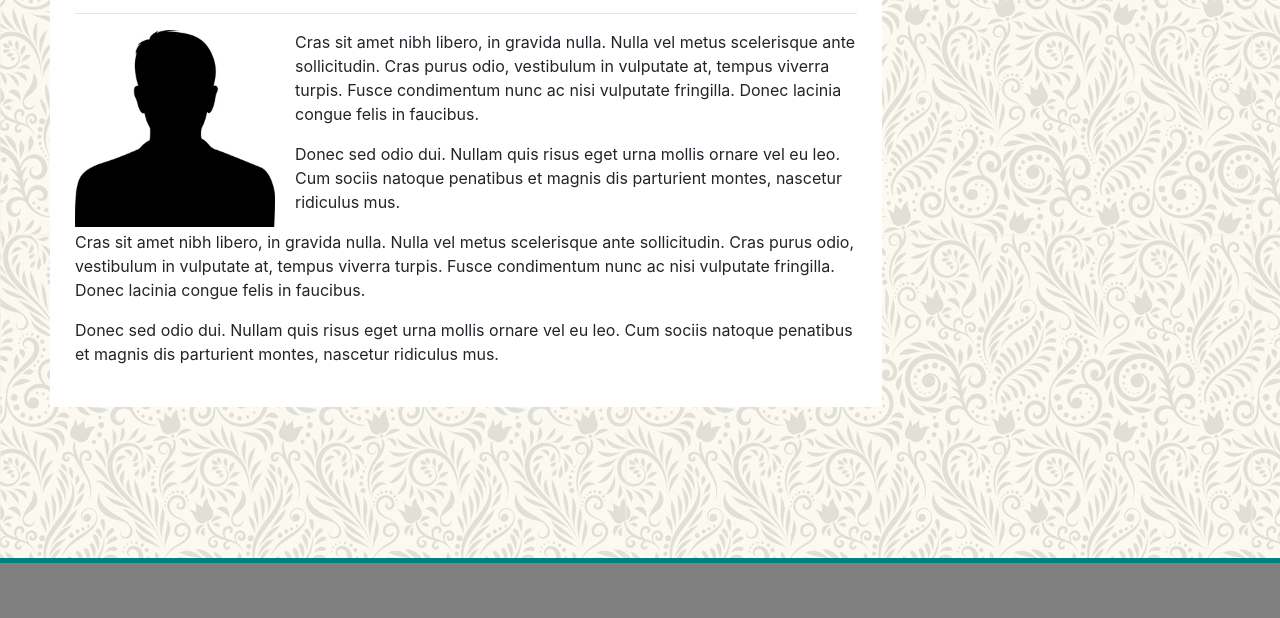
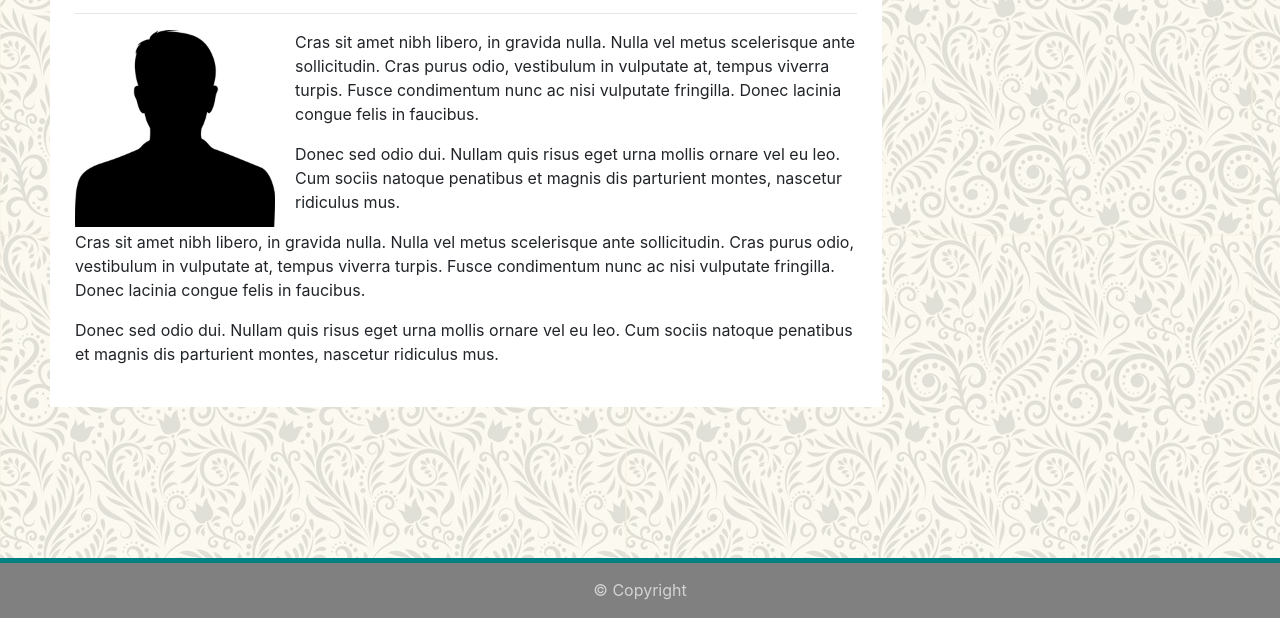
Before and after one commit to josh8903/02-my-responsive-portfolio, a plain HTML site: page index.html in a window 1280 px wide. Shown: the part 182-800 px from the top of the page. Drawn offline with nearby package versions, Linux system fonts and the light colour scheme.

Commit message:
added copright in footer

```diff
--- a/index.html
+++ b/index.html
@@ -69,7 +69,7 @@
 <!-- FOOTER -->
 
 <footer class="footer">
-
+    © Copyright
 </footer>
 
 
--- a/style.css
+++ b/style.css
@@ -37,6 +37,10 @@ img {
     width: 100%;
     /* Set the fixed height of the footer here */
     height: 60px;
+    margin: auto;
     background-color: gray;
+    color: lightgray;
+    text-align: center;
+    line-height: 55px;
     border-top: 5px solid teal;
 }
```
